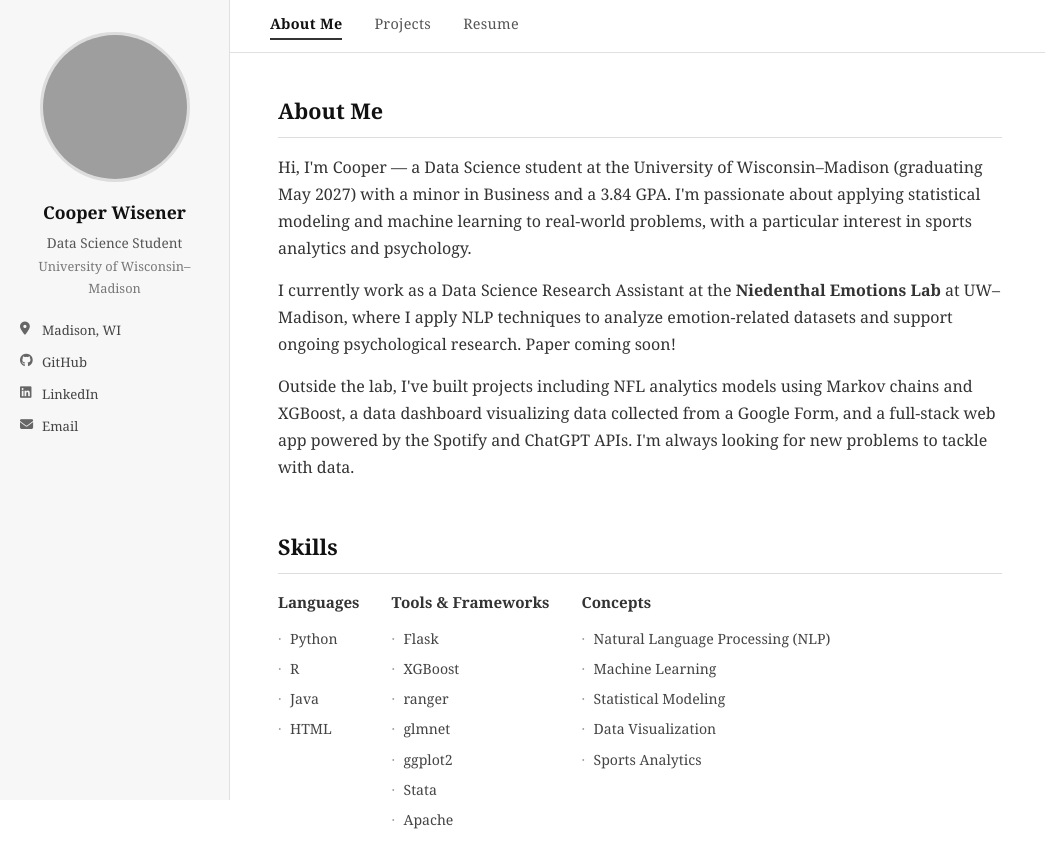
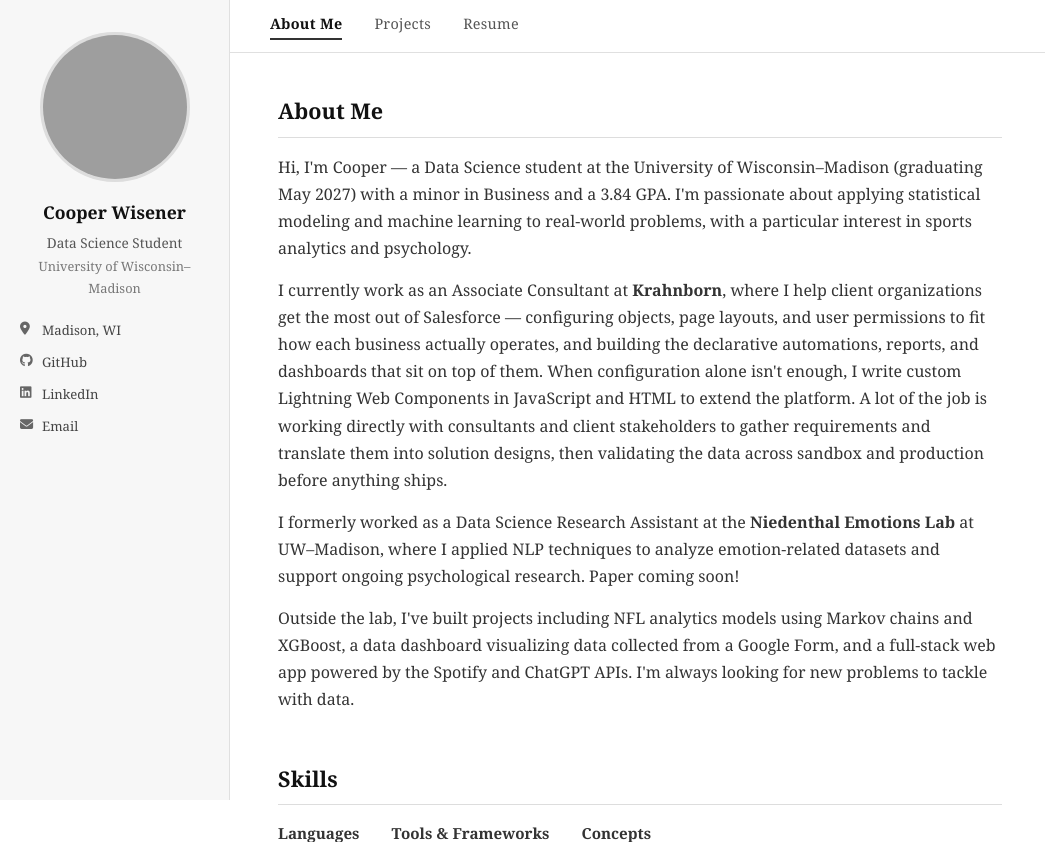
Before and after one commit to CooperWisener/personal_website, a Flask app: page / in a window 1280 px wide. Shown: the top 842 px of the page, without its empty margins (0-1045 px from the left). Run offline with Flask 3, Linux system fonts and the light colour scheme; grey boxes are pictures that could not be loaded.

Commit message:
Updated website with new job info

```diff
--- a/templates/index.html
+++ b/templates/index.html
@@ -13,8 +13,17 @@
     psychology.
   </p>
   <p>
-    I currently work as a Data Science Research Assistant at the
-    <strong>Niedenthal Emotions Lab</strong> at UW–Madison, where I apply NLP techniques to
+    I currently work as an Associate Consultant at <strong>Krahnborn</strong>, where I help client
+    organizations get the most out of Salesforce — configuring objects, page layouts, and user
+    permissions to fit how each business actually operates, and building the declarative automations,
+    reports, and dashboards that sit on top of them. When configuration alone isn't enough, I write
+    custom Lightning Web Components in JavaScript and HTML to extend the platform. A lot of the job is
+    working directly with consultants and client stakeholders to gather requirements and translate them
+    into solution designs, then validating the data across sandbox and production before anything ships.
+  </p>
+  <p>
+    I formerly worked as a Data Science Research Assistant at the
+    <strong>Niedenthal Emotions Lab</strong> at UW–Madison, where I applied NLP techniques to
     analyze emotion-related datasets and support ongoing psychological research. Paper coming soon!
   </p>
   <p>
--- a/templates/resume.html
+++ b/templates/resume.html
@@ -17,7 +17,7 @@
       <div class="doc-info">
         <h3>Resume</h3>
         <p>One-page resume highlighting my education, experience, projects, and skills.</p>
-        <a href="{{ url_for('download_doc', filename='CooperWisenerResume2026.pdf') }}" class="btn-download">
+        <a href="{{ url_for('download_doc', filename='CooperWisenerResume2027.pdf') }}" class="btn-download">
           <i class="fa-solid fa-download"></i> Download PDF
         </a>
       </div>
```
Also changed, not shown: 2 other files.
